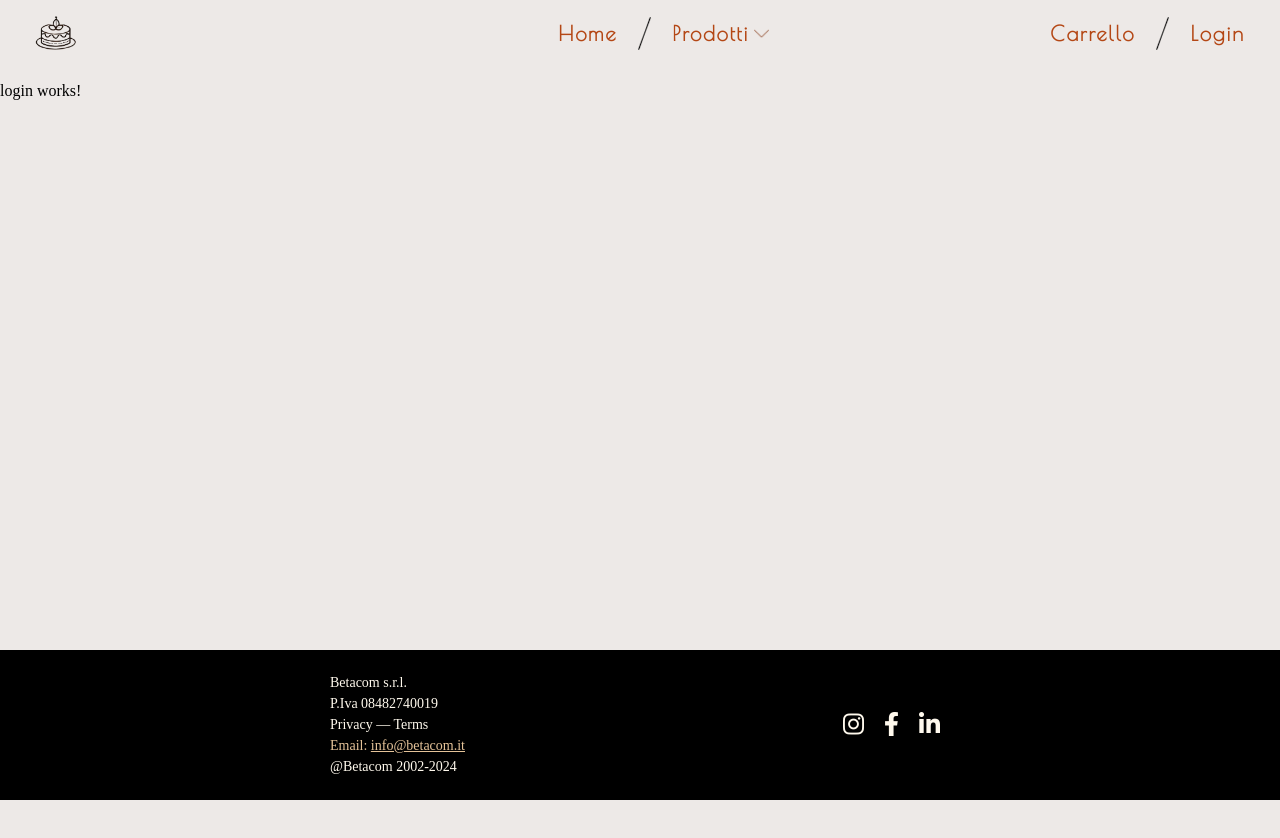
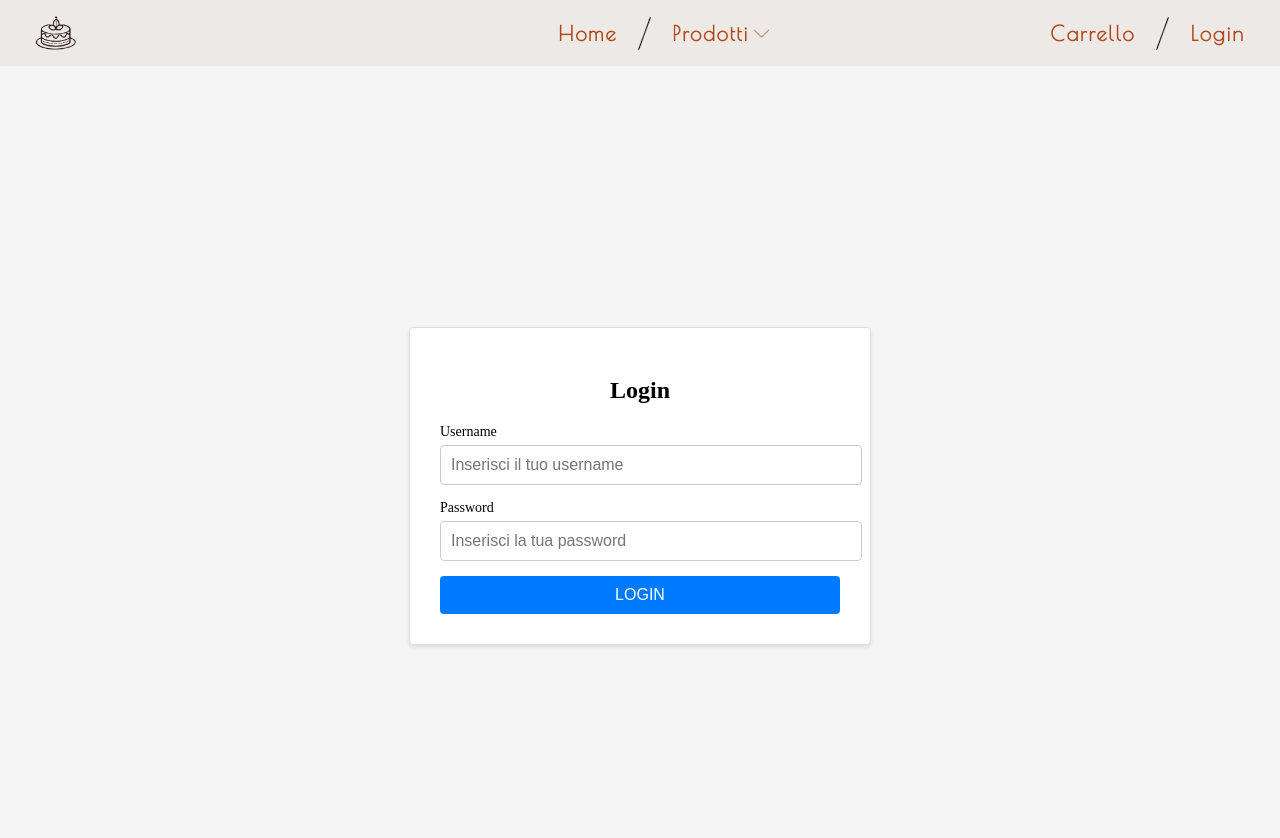
Before and after one commit to supertorres97/ProgettoBTorinoFrontend, an Angular app: page /login in a window 1280 px wide. Shown: the top 838 px of the page. Before the commit the page ends 800 px from the top, so only its background shows below. Built offline with nearby package versions, Linux system fonts and the light colour scheme.

Commit message:
commit login stilizzato

```diff
--- a/src/app/Components/login/login.component.css
+++ b/src/app/Components/login/login.component.css
@@ -0,0 +1,84 @@
+/* Impostazioni base per una buona visualizzazione */
+html, body {
+    height: 100%;
+    margin: 0;
+    font-family: Arial, sans-serif;
+  }
+
+  /* Contenitore per centrare il form */
+  .login-container {
+    display: flex;
+    justify-content: center;
+    align-items: center;
+    height: 100vh;             /* Occupa tutta l'altezza della viewport */
+    background-color: #f5f5f5;   /* Colore di sfondo della pagina */
+    padding: 20px;
+  }
+
+  /* Stile del form */
+  .login-form {
+    background-color: #fff;
+    border: 1px solid #ddd;
+    border-radius: 4px;
+    padding: 30px;
+    width: 100%;
+    max-width: 400px;          /* Larghezza massima per non essere troppo grande */
+    box-shadow: 0 2px 4px rgba(0,0,0,0.1);
+  }
+
+  /* Titolo del form */
+  .login-form h2 {
+    text-align: center;
+    margin-bottom: 20px;
+  }
+
+  /* Stile per ogni gruppo del form */
+  .form-group {
+    margin-bottom: 15px;
+  }
+
+  .form-group label {
+    display: block;
+    margin-bottom: 5px;
+    font-size: 14px;
+  }
+
+  .form-group input {
+    width: 100%;
+    padding: 10px;
+    border: 1px solid #ccc;
+    border-radius: 4px;
+    font-size: 16px;
+  }
+
+  /* Bottone Login */
+  .login-button {
+    width: 100%;
+    padding: 10px;
+    background-color: #007bff;
+    border: none;
+    border-radius: 4px;
+    color: #fff;
+    font-size: 16px;
+    cursor: pointer;
+    transition: background-color 0.3s ease;
+  }
+
+  .login-button:hover {
+    background-color: #0056b3;
+  }
+
+  /* Responsive: adatta dimensioni su schermi piccoli */
+  @media (max-width: 480px) {
+    .login-form {
+      padding: 20px;
+    }
+
+    .form-group input {
+      font-size: 14px;
+    }
+
+    .login-button {
+      font-size: 14px;
+    }
+  }
--- a/src/app/Components/login/login.component.html
+++ b/src/app/Components/login/login.component.html
@@ -1 +1,14 @@
-<p>login works!</p>
+<div class="login-container">
+    <form class="login-form" (ngSubmit)="onSubmit()" [formGroup]="loginForm">
+      <h2>Login</h2>
+      <div class="form-group">
+        <label for="username">Username</label>
+        <input id="username" type="text" placeholder="Inserisci il tuo username" formControlName="username" required>
+      </div>
+      <div class="form-group">
+        <label for="password">Password</label>
+        <input id="password" type="password" placeholder="Inserisci la tua password" formControlName="password" required>
+      </div>
+      <button type="submit" class="login-button">LOGIN</button>
+    </form>
+  </div>
--- a/src/app/Components/login/login.component.ts
+++ b/src/app/Components/login/login.component.ts
@@ -1,4 +1,8 @@
-import { Component } from '@angular/core';
+import { Component, OnInit } from '@angular/core';
+import { FormBuilder, FormControl, FormGroup, Validators } from '@angular/forms';
+import { Router, Route } from '@angular/router';
+import { of, delay } from 'rxjs';
+import { AuthService } from '../../services/auth.service';
 
 @Component({
   selector: 'app-login',
@@ -7,6 +11,43 @@ import { Component } from '@angular/core';
   templateUrl: './login.component.html',
   styleUrl: './login.component.css'
 })
-export class LoginComponent {
+export class LoginComponent implements OnInit {
+  loginForm: FormGroup= new FormGroup({
+    username: new FormControl('', Validators.required),
+    password: new FormControl('', Validators.required)
+  });
 
+  constructor(private fb: FormBuilder, private router: Router, private authService: AuthService) { }
+
+  ngOnInit(): void {
+    // Inizializza il form con due controlli: username e password
+    this.loginForm = this.fb.group({
+      username: ['', Validators.required],
+      password: ['', Validators.required]
+    });
+  }
+
+  onSubmit(): void {
+    // Verifica che il form sia valido
+    if (this.loginForm.valid) {
+      console.log('Dati del form:', this.loginForm.value);
+
+      // Simula una chiamata al backend con un ritardo di 2 secondi
+      of(this.loginForm.value)
+        .pipe(delay(2000))
+        .subscribe(response => {
+          console.log('Risposta mock:', response);
+          // Qui puoi gestire la risposta del "backend"
+          alert('Login effettuato (mock): ' + JSON.stringify(response));
+
+          // Imposta il login a true
+          this.authService.login();
+
+          // Reindirizza l'utente alla home
+          this.router.navigate(['/home']);
+        });
+    } else {
+      alert('Per favore, compila tutti i campi richiesti.');
+    }
+  }
 }
--- a/src/app/Components/navbar/navbar.component.html
+++ b/src/app/Components/navbar/navbar.component.html
@@ -19,7 +19,8 @@
     <div class="left">
       <a class="link" routerLink="/carrello"><h3>Carrello</h3></a>
       <img src="slash.png" alt="slash" style="height: 25px; rotate: -25deg;"/>
-      <a class="link" routerLink="/login"><h3>Login</h3></a>
+      <a class="link" *ngIf="!isLoggedIn" routerLink="/login"><h3>Login</h3></a>
+      <a class="link" *ngIf="isLoggedIn" routerLink="/profile"><h3>Il mio Profilo</h3></a>
     </div>
   </div>
 </nav>
--- a/src/app/Components/navbar/navbar.component.ts
+++ b/src/app/Components/navbar/navbar.component.ts
@@ -1,4 +1,5 @@
-import { Component } from '@angular/core';
+import { Component, OnInit } from '@angular/core';
+import { AuthService } from '../../services/auth.service';
 
 @Component({
   selector: 'app-navbar',
@@ -6,6 +7,15 @@ import { Component } from '@angular/core';
   templateUrl: './navbar.component.html',
   styleUrls: ['./navbar.component.css']
 })
-export class NavbarComponent {
-  // Definisci eventuali metodi o proprietà, se necessario
+export class NavbarComponent implements OnInit {
+  isLoggedIn: boolean = false;
+
+  constructor(private authService: AuthService) { }
+
+  ngOnInit(): void {
+    // Sottoscriviti all'Observable per ricevere aggiornamenti sullo stato di login
+    this.authService.isLoggedIn$.subscribe((status: boolean) => {
+      this.isLoggedIn = status;
+    });
+  }
 }
--- a/src/app/app.component.html
+++ b/src/app/app.component.html
@@ -6,5 +6,5 @@
       <router-outlet></router-outlet>
     </main>
 
-    <app-footer></app-footer>
+    <app-footer *ngIf="showFooter()"></app-footer>
   </div>
--- a/src/app/app.component.ts
+++ b/src/app/app.component.ts
@@ -16,4 +16,10 @@ export class AppComponent {
     return currentRoute !== '/404';  // Non mostrare la navbar sulla pagina 404
   }
 
+  // Metodo per determinare se il footer deve essere mostrato
+  showFooter(){
+    const currentRoute = this.router.url;
+    return currentRoute !== '/login';
+  }
+
 }
--- a/src/app/app.module.ts
+++ b/src/app/app.module.ts
@@ -1,5 +1,6 @@
 import { NgModule } from '@angular/core';
 import { BrowserModule, provideClientHydration, withEventReplay } from '@angular/platform-browser';
+import { ReactiveFormsModule } from '@angular/forms';
 
 import { AppRoutingModule } from './app-routing.module';
 import { AppComponent } from './app.component';
@@ -22,7 +23,8 @@ import { FooterComponent } from './Components/footer/footer.component';
   ],
   imports: [
     BrowserModule,
-    AppRoutingModule
+    AppRoutingModule,
+    ReactiveFormsModule
   ],
   providers: [
     provideClientHydration(withEventReplay())
--- /dev/null
+++ b/src/app/services/auth.service.ts
@@ -0,0 +1,26 @@
+import { Injectable } from '@angular/core';
+import { BehaviorSubject, Observable } from 'rxjs';
+
+@Injectable({
+  providedIn: 'root'
+})
+export class AuthService {
+
+  private loggedIn = new BehaviorSubject<boolean>(false);
+
+  // Esponiamo lo stato come Observable
+  get isLoggedIn$(): Observable<boolean> {
+    return this.loggedIn.asObservable();
+  }
+
+  // Metodo per simulare il login
+  login(): void {
+    this.loggedIn.next(true);
+  }
+
+  // Metodo per simulare il logout
+  logout(): void {
+    this.loggedIn.next(false);
+  }
+  constructor() { }
+}
```
